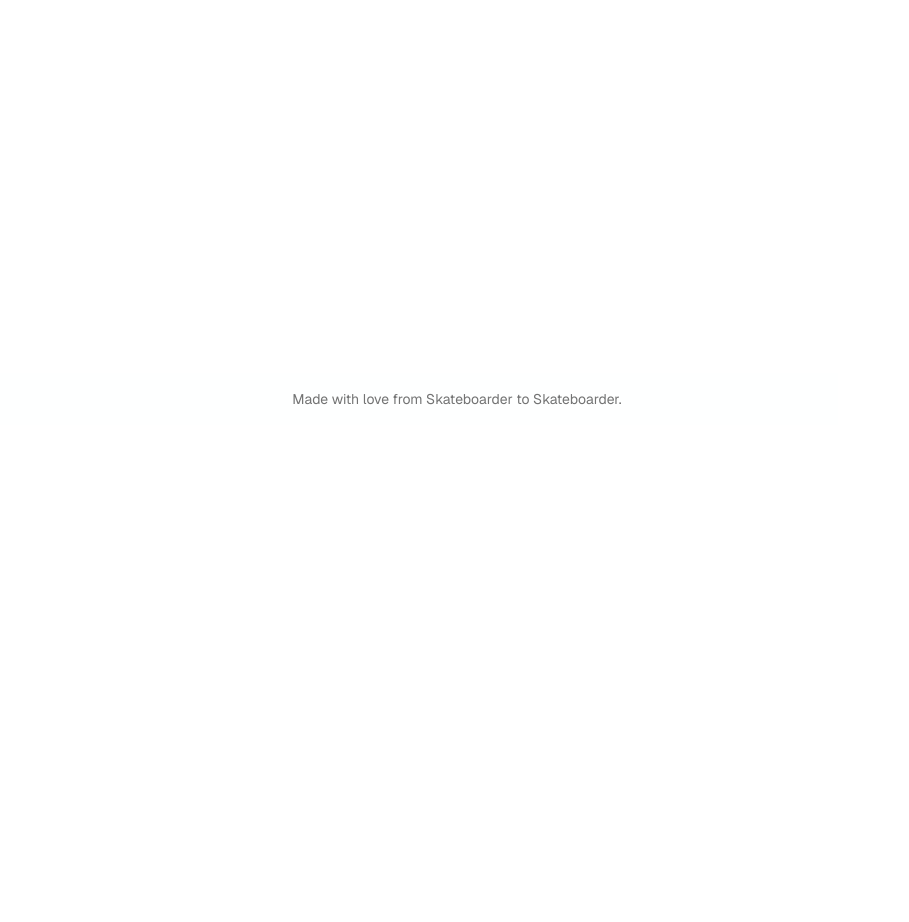
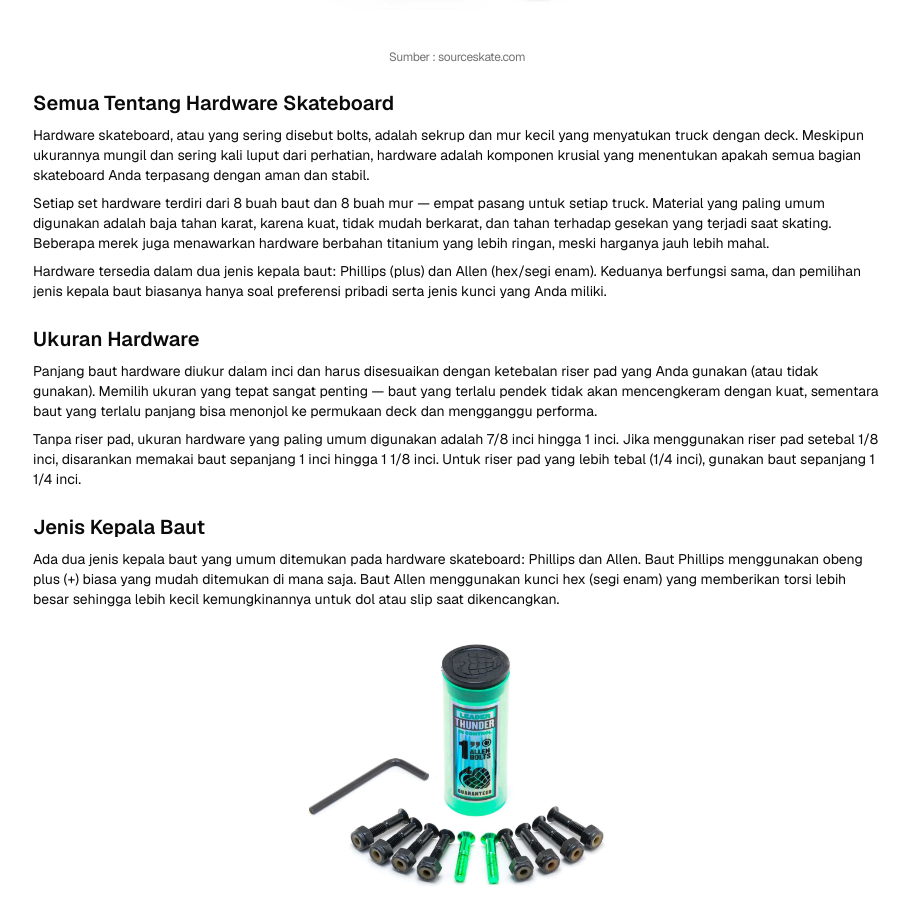
Before and after one commit to rikyfahrian/startskateboarding, a Next.js app: page /hardware in a window 1280 px wide. Before the commit this address had no page. Shown: the part 427-1349 px from the top of the page, without its empty margins (183-1092 px from the left). Before the commit the page ends 852 px from the top, so only its background shows below. Built offline with nearby package versions, Linux system fonts and the light colour scheme.

Commit message:
page: bolts

```diff
--- /dev/null
+++ b/src/app/(parts)/hardware/accordion.tsx
@@ -0,0 +1,40 @@
+/** @format */
+
+import { AccordionBasic, Item } from "../components/accordion";
+
+const items: Item[] = [
+  {
+    value: "item-1",
+    trigger: "Apa bedanya baut Phillips dan Allen pada hardware skateboard?",
+    content:
+      "Baut Phillips menggunakan obeng plus (+) biasa yang mudah ditemukan di mana saja. Baut Allen menggunakan kunci hex (segi enam) yang memberikan torsi lebih besar sehingga lebih kecil kemungkinannya untuk dol saat dikencangkan. Keduanya berfungsi sama — pilih sesuai preferensi dan alat yang kamu punya.",
+  },
+  {
+    value: "item-2",
+    trigger: "Berapa harga hardware skateboard di Indonesia?",
+    content:
+      "Hardware skateboard termasuk komponen paling terjangkau. Merek lokal atau entry-level bisa didapat sekitar Rp 20.000 hingga Rp 50.000 per set (8 baut + 8 mur). Merek internasional seperti Independent atau Shake Junt berkisar Rp 60.000 hingga Rp 120.000.",
+    tips: "Hardware adalah komponen yang sering diremehkan, tapi jangan terlalu irit — baut yang mudah dol bisa bikin truck susah dilepas dan merusak deck kamu.",
+  },
+  {
+    value: "item-3",
+    trigger: "Ukuran hardware berapa yang cocok untuk setup standar?",
+    content:
+      "Untuk setup tanpa riser pad, ukuran 7/8 inci hingga 1 inci sudah cukup untuk mayoritas deck standar. Jika menggunakan riser pad 1/8 inci, pakai baut 1 inci hingga 1 1/8 inci. Baut yang terlalu pendek tidak akan mencengkeram kuat, sedangkan yang terlalu panjang bisa menonjol ke permukaan deck.",
+  },
+  {
+    value: "item-4",
+    trigger: "Seberapa sering hardware perlu diganti?",
+    content:
+      "Hardware tidak perlu sering diganti jika tidak ada masalah. Ganti jika baut sudah mulai dol (kepala baut rusak sehingga susah dikencangkan atau dilepas), berkarat parah, atau patah. Biasakan mengecek kekencangan baut secara berkala, terutama setelah beberapa sesi skating.",
+  },
+  {
+    value: "item-5",
+    trigger: "Apakah hardware bisa berkarat?",
+    content:
+      "Bisa, terutama jika sering terkena air atau disimpan di tempat lembap. Sebagian besar hardware modern terbuat dari baja tahan karat yang cukup tahan korosi, namun tetap bisa berkarat dalam jangka panjang jika tidak dirawat. Jika kamu sering skating di luar ruangan atau kondisi basah, periksa kondisi baut lebih rutin.",
+  },
+];
+export function AccordionHardware() {
+  return <AccordionBasic items={items} />;
+}
--- /dev/null
+++ b/src/app/(parts)/hardware/page.tsx
@@ -0,0 +1,126 @@
+/** @format */
+
+import Image from "next/image";
+import { CircleQuestionMark, Info } from "lucide-react";
+import { AccordionHardware } from "./accordion";
+
+export default function HardwarePage() {
+  return (
+    <div className="flex flex-col tracking-tight gap-6 p-6 max-w-4xl self-center w-full">
+      <h1 className="self-center font-semibold text-3xl flex flex-col">Baut (Hardware/Bolts)</h1>
+
+      <Image
+        src="/bolts.png"
+        alt="Hardware Skateboard"
+        width={300}
+        height={400}
+        className="rounded-lg object-cover self-center"
+        loading="eager"
+      />
+      <p className="text-xs text-muted-foreground text-center">Sumber : sourceskate.com</p>
+
+      <div className="text-sm tracking-normal leading-5 flex flex-col gap-2">
+        <h2 className="text-xl font-semibold">Semua Tentang Hardware Skateboard</h2>
+
+        <p>
+          Hardware skateboard, atau yang sering disebut bolts, adalah sekrup dan mur kecil yang
+          menyatukan truck dengan deck. Meskipun ukurannya mungil dan sering kali luput dari
+          perhatian, hardware adalah komponen krusial yang menentukan apakah semua bagian skateboard
+          Anda terpasang dengan aman dan stabil.
+        </p>
+
+        <p>
+          Setiap set hardware terdiri dari 8 buah baut dan 8 buah mur — empat pasang untuk setiap
+          truck. Material yang paling umum digunakan adalah baja tahan karat, karena kuat, tidak
+          mudah berkarat, dan tahan terhadap gesekan yang terjadi saat skating. Beberapa merek juga
+          menawarkan hardware berbahan titanium yang lebih ringan, meski harganya jauh lebih mahal.
+        </p>
+
+        <p>
+          Hardware tersedia dalam dua jenis kepala baut: Phillips (plus) dan Allen (hex/segi enam).
+          Keduanya berfungsi sama, dan pemilihan jenis kepala baut biasanya hanya soal preferensi
+          pribadi serta jenis kunci yang Anda miliki.
+        </p>
+      </div>
+
+      <div className="text-sm tracking-normal leading-5 flex flex-col gap-2">
+        <h2 className="text-xl font-semibold">Ukuran Hardware</h2>
+
+        <p>
+          Panjang baut hardware diukur dalam inci dan harus disesuaikan dengan ketebalan riser pad
+          yang Anda gunakan (atau tidak gunakan). Memilih ukuran yang tepat sangat penting — baut
+          yang terlalu pendek tidak akan mencengkeram dengan kuat, sementara baut yang terlalu
+          panjang bisa menonjol ke permukaan deck dan mengganggu performa.
+        </p>
+
+        <p>
+          Tanpa riser pad, ukuran hardware yang paling umum digunakan adalah 7/8 inci hingga 1 inci.
+          Jika menggunakan riser pad setebal 1/8 inci, disarankan memakai baut sepanjang 1 inci
+          hingga 1 1/8 inci. Untuk riser pad yang lebih tebal (1/4 inci), gunakan baut sepanjang 1
+          1/4 inci.
+        </p>
+      </div>
+
+      <div className="text-sm tracking-normal leading-5 flex flex-col gap-2">
+        <h2 className="text-xl font-semibold">Jenis Kepala Baut</h2>
+
+        <p>
+          Ada dua jenis kepala baut yang umum ditemukan pada hardware skateboard: Phillips dan
+          Allen. Baut Phillips menggunakan obeng plus (+) biasa yang mudah ditemukan di mana saja.
+          Baut Allen menggunakan kunci hex (segi enam) yang memberikan torsi lebih besar sehingga
+          lebih kecil kemungkinannya untuk dol atau slip saat dikencangkan.
+        </p>
+
+        <Image
+          src="/allenbolts.png"
+          alt="Jenis Kepala Baut Skateboard"
+          width={300}
+          height={400}
+          className="self-center"
+        />
+
+        <p className="text-xs text-muted-foreground text-center">Sumber: sanctionnow.com</p>
+
+        <p>
+          Sebagian besar skate tool sudah dilengkapi dengan kedua jenis kunci tersebut, jadi tidak
+          perlu khawatir soal kompatibilitas. Pilih saja yang paling nyaman digunakan atau yang
+          tersedia di toko terdekat.
+        </p>
+
+        <div className="flex items-start gap-2 rounded-xl bg-green-500/15 p-3 text-green-700">
+          <Info className="size-4 shrink-0 sm:size-5 self-center" />
+          <p className="text-xs leading-relaxed sm:text-sm">
+            Banyak skater mengganti satu baut dengan warna berbeda sebagai penanda posisi nose dan
+            tail deck — trik sederhana tapi sangat membantu, terutama untuk deck baru.
+          </p>
+        </div>
+      </div>
+
+      <div className="text-sm tracking-normal leading-5 flex flex-col gap-2">
+        <h2 className="text-xl font-semibold">Cara Memasang Hardware dengan Benar</h2>
+
+        <p>
+          Kencangkan baut secara merata dan bergantian — jangan mengencangkan satu baut sampai penuh
+          sebelum yang lain, karena bisa membuat truck tidak terpasang rata di deck. Kencangkan
+          secara bertahap hingga semua baut terasa kokoh tanpa berlebihan.
+        </p>
+
+        <p>
+          Baut yang terlalu kencang bisa merusak deck atau membuat truck susah dilepas di kemudian
+          hari. Sebaliknya, baut yang terlalu longgar bisa menyebabkan truck bergerak dan deck
+          terasa tidak stabil saat dinaiki. Periksa kekencangan hardware secara berkala, terutama
+          setelah beberapa sesi skating.
+        </p>
+      </div>
+
+      <div>
+        <div className="flex items-center gap-2 mb-4 text-xl font-semibold mt-4 bg-green-200 rounded-2xl p-3 text-green-800 w-max">
+          <h2 className="">Sering Ditanyakan</h2>
+          <CircleQuestionMark className="w-6 h-6" />
+        </div>
+
+        <AccordionHardware />
+      </div>
+    </div>
+  );
+}
--- a/src/app/feature/size.tsx
+++ b/src/app/feature/size.tsx
@@ -196,7 +196,7 @@ export default function SkateboardDeckFinder() {
                         </p>
                       </div>
                       <Link
-                        href="/panduan/bolts"
+                        href="/hardware"
                         className="text-emerald-400 hover:text-emerald-300 font-medium text-xs transition-colors self-start mt-auto"
                       >
                         Lebih lanjut tentang Baut (Bolts) →
```
Also changed, not shown: public/allenbolts.png (added), public/bolts.png (added).
